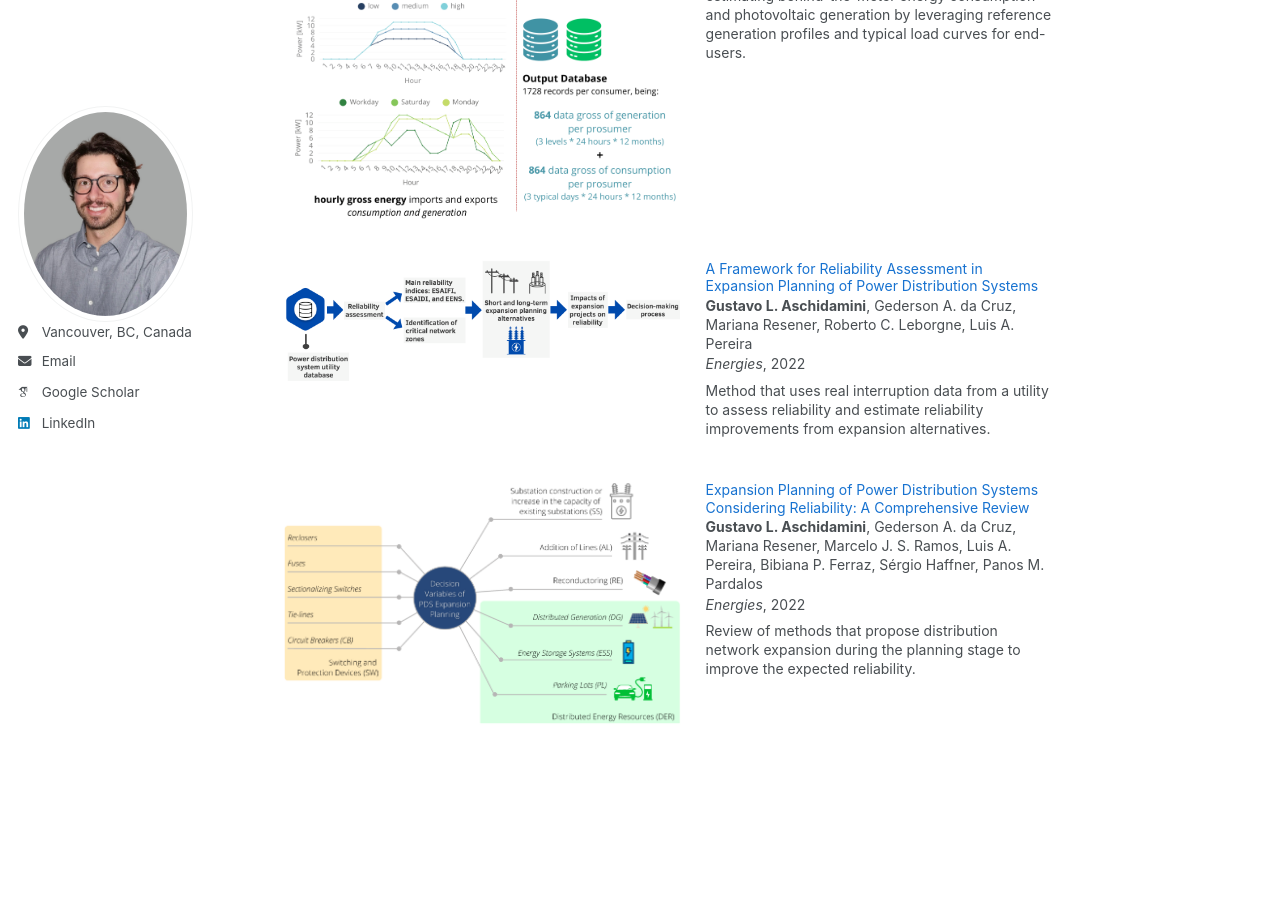
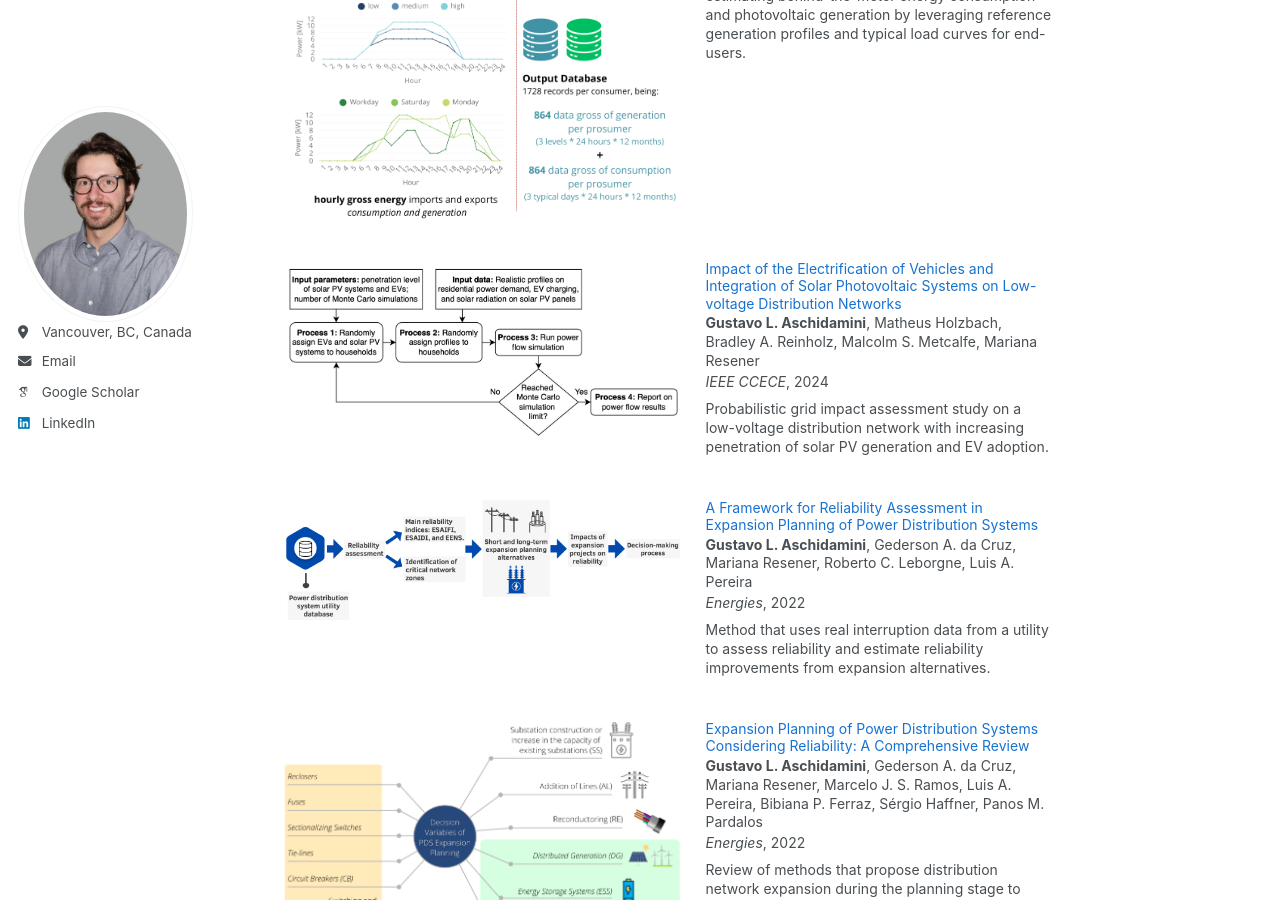
Before and after one commit to gaschidamini/gaschidamini.github.io, a Jekyll site: the page built from _pages/about.md, in a window 1280 px wide and 900 px high, scrolled down 1053 px. Built offline with Jekyll 4.4.1, drawn with Linux system fonts in a browser that asks for light colours; some web fonts are replaced.

Commit message:
Add EV + solar PV grid-impact paper
Insert as the fourth Selected research entry (IEEE CCECE, 2024) with
figure, title link, authors, and description.

Co-Authored-By: Claude Opus 4.8 <noreply@anthropic.com>

```diff
--- a/_pages/about.md
+++ b/_pages/about.md
@@ -98,6 +98,31 @@ I am a PhD candidate in <a href="https://www.sfu.ca/fas/schools/sustainable-ener
 
 <div class="research-item">
   <div class="research-image">
+    <img src="/images/figure_grid_impact.png"
+         alt="Impact of vehicle electrification and solar PV on low-voltage distribution networks">
+  </div>
+
+  <div class="research-content">
+    <h3>
+      <a href="https://ieeexplore.ieee.org/document/10667099">Impact of the Electrification of Vehicles and Integration of Solar Photovoltaic Systems on Low-voltage Distribution Networks</a>
+    </h3>
+
+    <p class="research-authors">
+      <strong>Gustavo L. Aschidamini</strong>, Matheus Holzbach, Bradley A. Reinholz, Malcolm S. Metcalfe, Mariana Resener
+    </p>
+
+    <p class="research-venue">
+      <em>IEEE CCECE</em>, 2024
+    </p>
+
+    <p class="research-desc">
+      Probabilistic grid impact assessment study on a low-voltage distribution network with increasing penetration of solar PV generation and EV adoption.
+    </p>
+  </div>
+</div>
+
+<div class="research-item">
+  <div class="research-image">
     <img src="/images/figure_framework_reliability.png"
          alt="Reliability assessment in power distribution systems">
   </div>
```
Also changed, not shown: images/figure_grid_impact.png (added).
